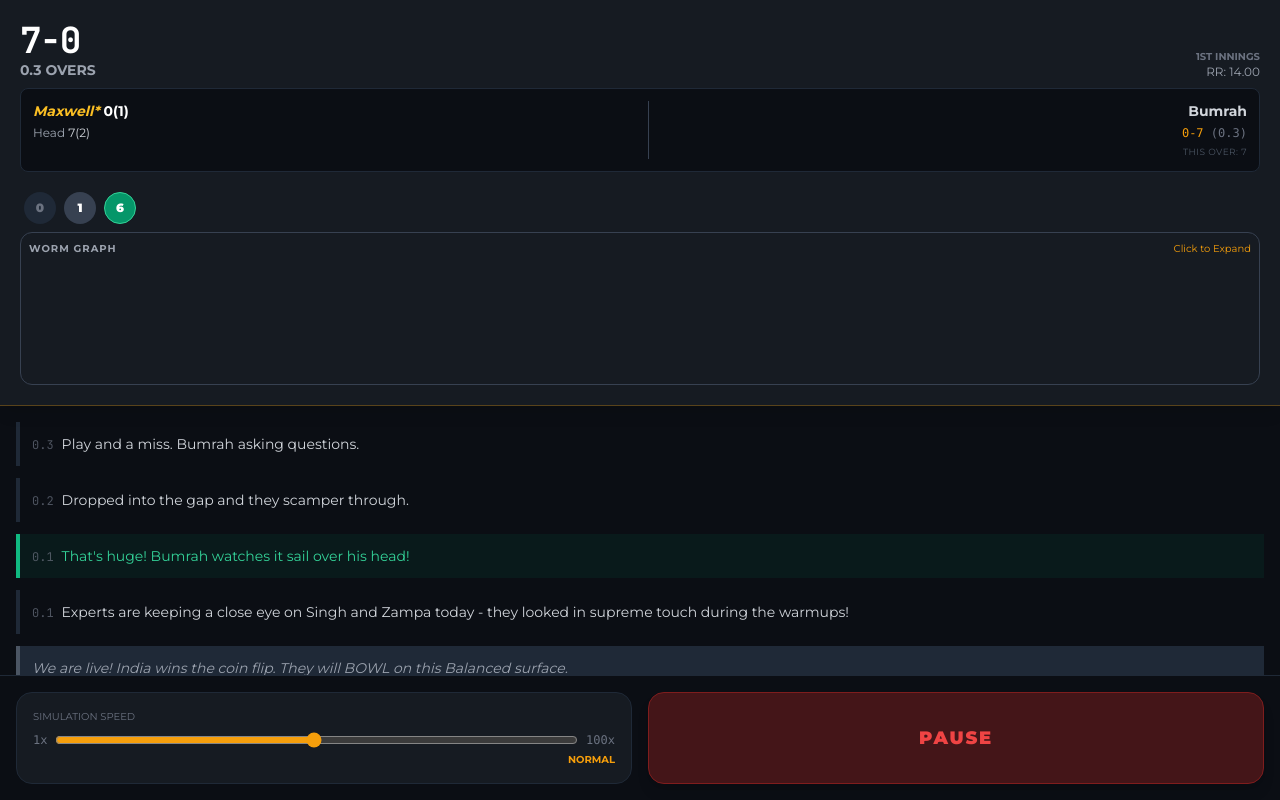
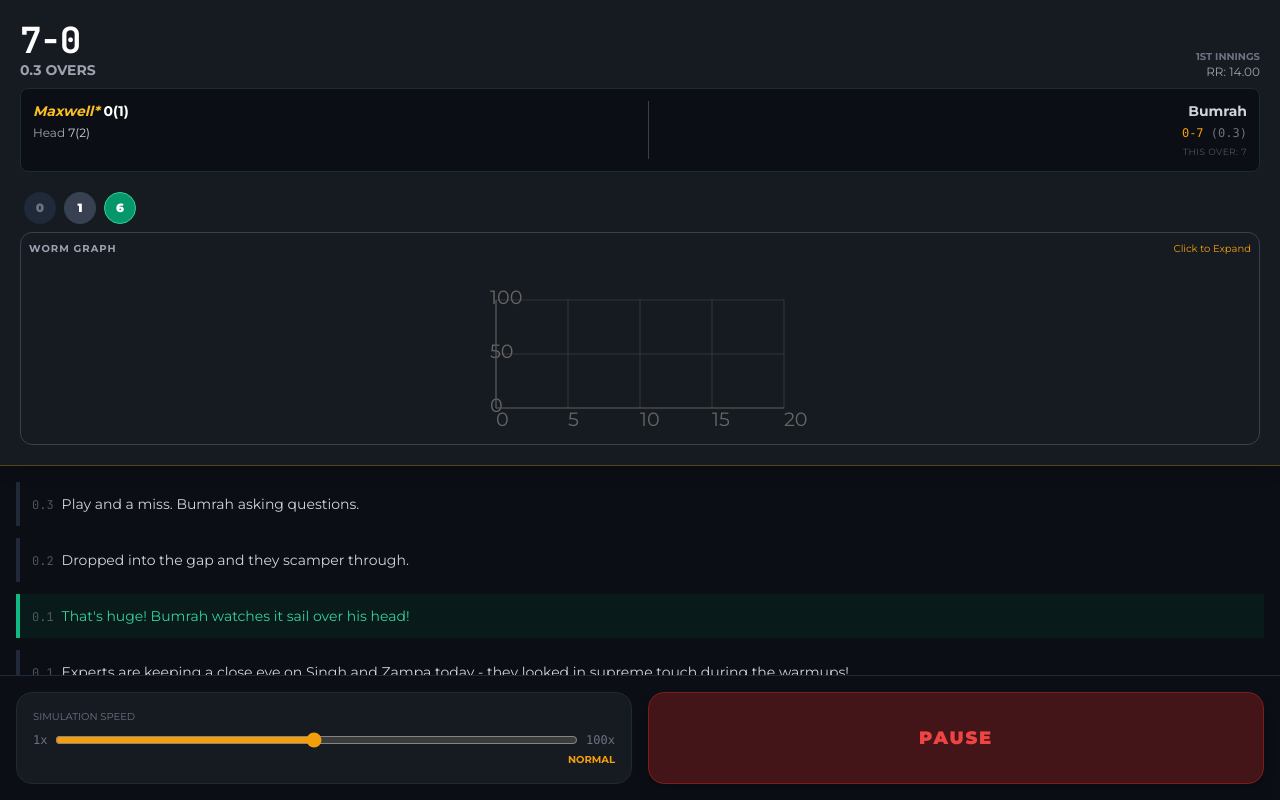
Before and after one commit to jzfdav/cricfuzz, a Preact app: page / in a window 1280 px wide. Both pictures are taken after a click on the button "START MATCH". Built offline with nearby package versions, Linux system fonts and the light colour scheme.

Commit message:
feat(ui): ensure graph axes are always visible and adjust padding

```diff
--- a/src/components/WormGraph.jsx
+++ b/src/components/WormGraph.jsx
@@ -7,9 +7,9 @@ export function WormGraph({ data, targetData, totalOvers, color = "#fbbf24" }) {
     const [expanded, setExpanded] = useState(false);
 
     // Config
-    const width = expanded ? 600 : 200;
-    const height = expanded ? 300 : 100;
-    const padding = expanded ? 40 : 10;
+    const width = expanded ? 600 : 300;
+    const height = expanded ? 300 : 150;
+    const padding = expanded ? 40 : 30;
     const graphWidth = width - padding * 2;
     const graphHeight = height - padding * 2;
 
@@ -62,10 +62,8 @@ export function WormGraph({ data, targetData, totalOvers, color = "#fbbf24" }) {
                     {!expanded && <span className="text-[10px] text-amber-500">Click to Expand</span>}
                 </div>
 
-                <svg width="100%" height={expanded ? 400 : 120} viewBox={`0 0 ${width} ${height}`} className="overflow-visible">
-                    {/* Axes (Expanded Only) */}
-                    {/* Axes (Expanded Only) */}
-                    {expanded && (
+                <svg width="100%" height={expanded ? 400 : 180} viewBox={`0 0 ${width} ${height}`} className="overflow-visible">
+                    {/* Axes & Grid */}
                     <>
                         {/* Grid & Ticks */}
                         {Array.from({ length: Math.ceil(maxOvers / 5) + 1 }).map((_, i) => {
@@ -95,7 +93,6 @@ export function WormGraph({ data, targetData, totalOvers, color = "#fbbf24" }) {
                         <line x1={padding} y1={height - padding} x2={width - padding} y2={height - padding} stroke="#555" strokeWidth="2" />
                         <line x1={padding} y1={padding} x2={padding} y2={height - padding} stroke="#555" strokeWidth="2" />
                     </>
-                    )}
 
                     {/* Target Line (if 2nd innings) */}
                     {targetLine && (
```
Lines whose indentation alone changed are shown as unchanged.
